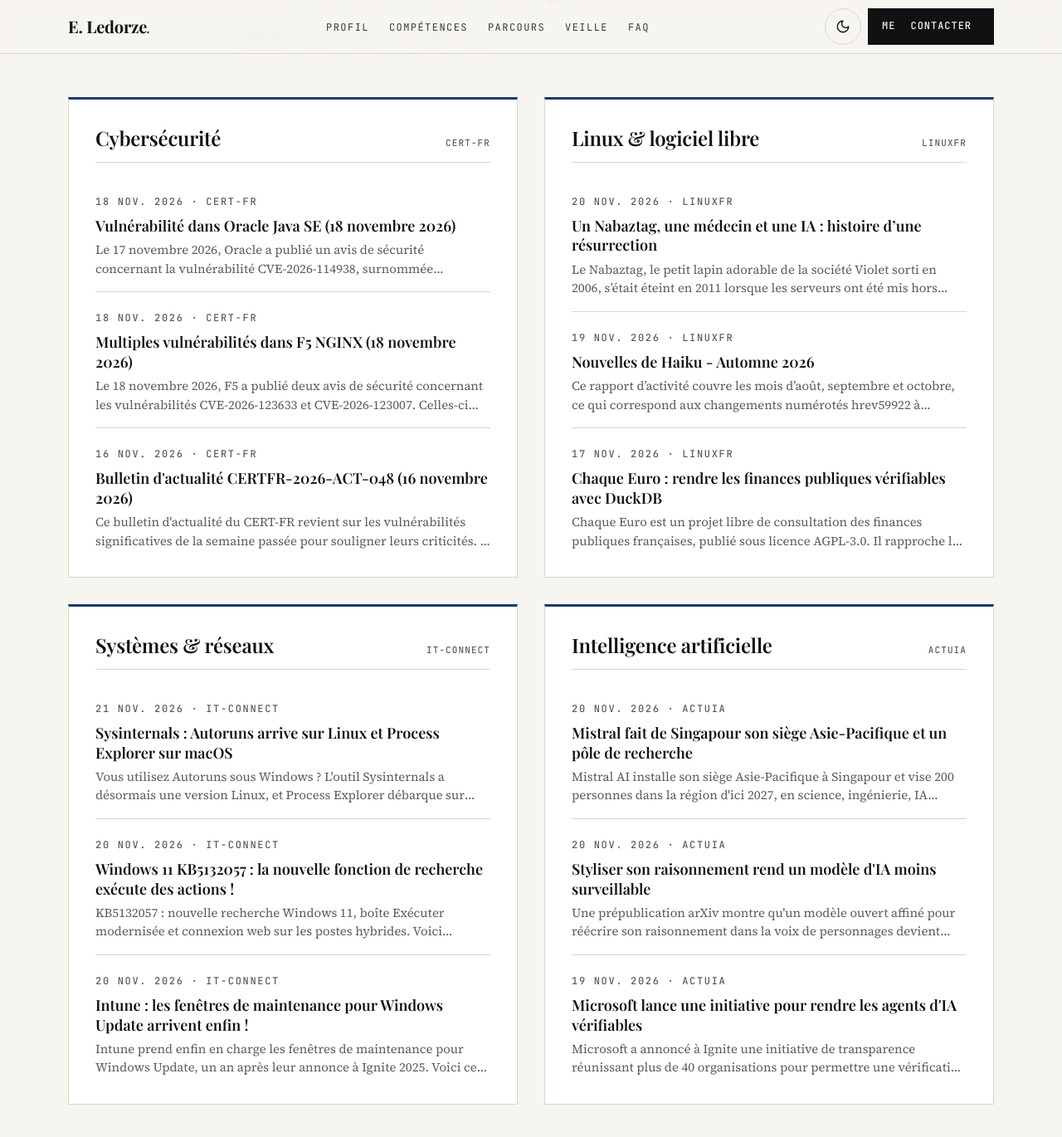
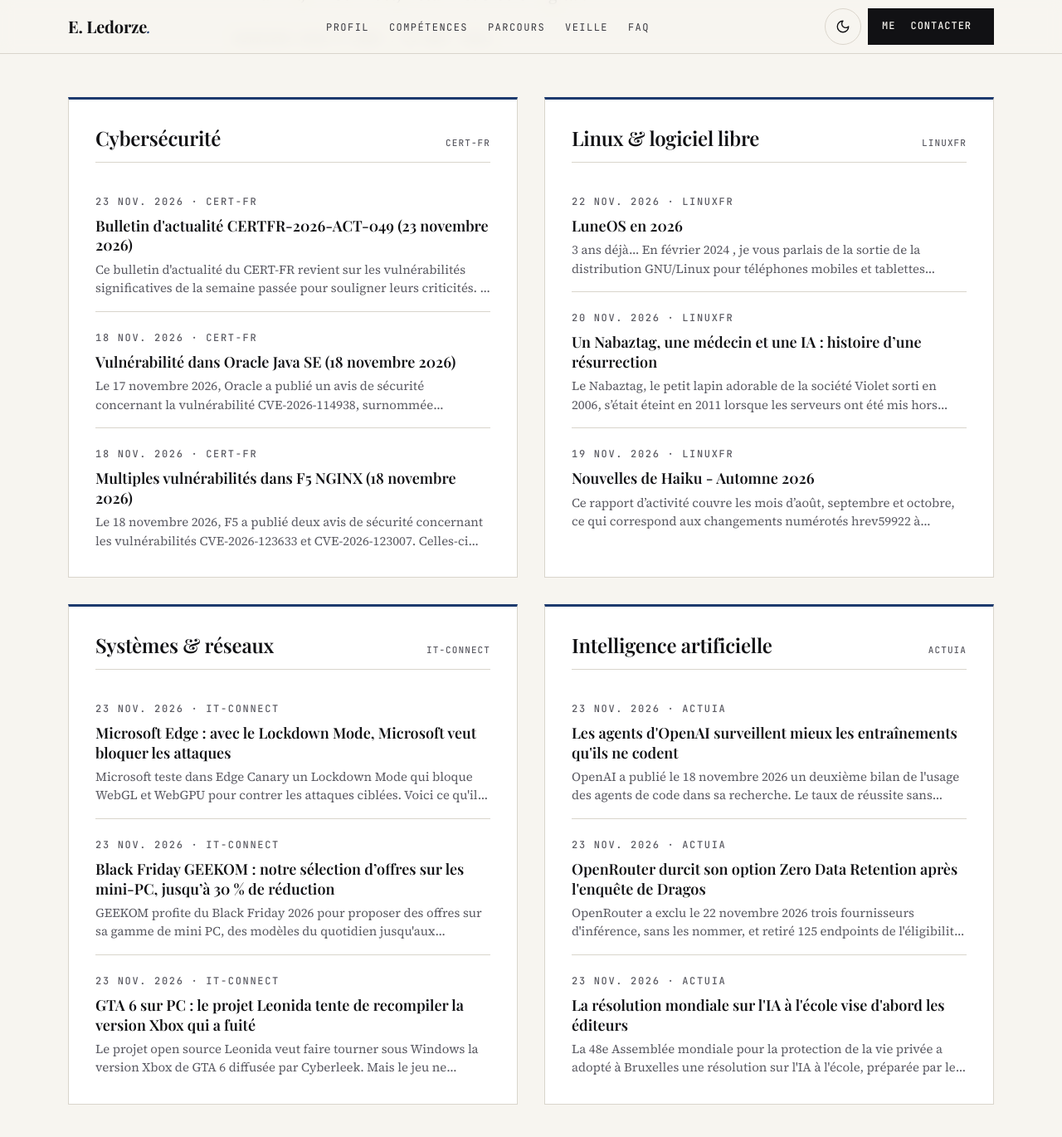
Before and after one commit to TheDringe54-lab/TheDringe54-lab.github.io, a Jekyll site: the page built from index.html, in a window 1280 px wide and 1400 px high, scrolled down 4307 px. Shown: the top 1370 px of the window at 83% size. Built offline with Jekyll 4.4.1, drawn with Linux system fonts in a browser that asks for light colours.

Commit message:
Veille techno : mise à jour automatique

```diff
--- a/_data/veille.json
+++ b/_data/veille.json
@@ -1,11 +1,18 @@
 {
-  "mise_a_jour": "2026-11-21",
+  "mise_a_jour": "2026-11-23",
   "themes": [
     {
       "id": "cyber",
       "titre": "Cybersécurité",
       "titre_en": "Cybersecurity",
       "articles": [
+        {
+          "titre": "Bulletin d'actualité CERTFR-2026-ACT-049 (23 novembre 2026)",
+          "lien": "https://www.cert.cyber.gouv.fr/actualite/CERTFR-2026-ACT-049/",
+          "source": "CERT-FR",
+          "date": "2026-11-23",
+          "resume": "Ce bulletin d'actualité du CERT-FR revient sur les vulnérabilités significatives de la semaine passée pour souligner leurs criticités. Il ne remplace pas…"
+        },
         {
           "titre": "Vulnérabilité dans Oracle Java SE (18 novembre 2026)",
           "lien": "https://www.cert.cyber.gouv.fr/alerte/CERTFR-2026-ALE-016/",
@@ -19,13 +26,6 @@
           "source": "CERT-FR",
           "date": "2026-11-18",
           "resume": "Le 18 novembre 2026, F5 a publié deux avis de sécurité concernant les vulnérabilités CVE-2026-123633 et CVE-2026-123007. Celles-ci affectent NGINX Open Source…"
-        },
-        {
-          "titre": "Bulletin d'actualité CERTFR-2026-ACT-048 (16 novembre 2026)",
-          "lien": "https://www.cert.cyber.gouv.fr/actualite/CERTFR-2026-ACT-048/",
-          "source": "CERT-FR",
-          "date": "2026-11-16",
-          "resume": "Ce bulletin d'actualité du CERT-FR revient sur les vulnérabilités significatives de la semaine passée pour souligner leurs criticités. Il ne remplace pas…"
         }
       ]
     },
@@ -34,6 +34,13 @@
       "titre": "Linux & logiciel libre",
       "titre_en": "Linux & open source",
       "articles": [
+        {
+          "titre": "LuneOS en 2026",
+          "lien": "https://linuxfr.org/news/luneos-en-2026",
+          "source": "LinuxFR",
+          "date": "2026-11-22",
+          "resume": "3 ans déjà… En février 2024 , je vous parlais de la sortie de la distribution GNU/Linux pour téléphones mobiles et tablettes LuneOS « Eiskaffe ». Dans cette…"
+        },
         {
           "titre": "Un Nabaztag, une médecin et une IA : histoire d’une résurrection",
           "lien": "https://linuxfr.org/news/un-nabaztag-une-medecin-et-une-ia-histoire-d-une-resurrection",
@@ -47,13 +54,6 @@
           "source": "LinuxFR",
           "date": "2026-11-19",
           "resume": "Ce rapport d’activité couvre les mois d’août, septembre et octobre, ce qui correspond aux changements numérotés hrev59922 à hrev60317 dans le code source de…"
-        },
-        {
-          "titre": "Chaque Euro : rendre les finances publiques vérifiables avec DuckDB",
-          "lien": "https://linuxfr.org/news/chaque-euro-rendre-les-finances-publiques-verifiables-avec-duckdb",
-          "source": "LinuxFR",
-          "date": "2026-11-17",
-          "resume": "Chaque Euro est un projet libre de consultation des finances publiques françaises, publié sous licence AGPL-3.0. Il rapproche les données de leurs producteurs…"
         }
       ]
     },
@@ -63,25 +63,25 @@
       "titre_en": "Systems & networks",
       "articles": [
         {
-          "titre": "Sysinternals : Autoruns arrive sur Linux et Process Explorer sur macOS",
-          "lien": "https://www.it-connect.fr/sysinternals-autoruns-linux-process-explorer-macos/",
+          "titre": "Microsoft Edge : avec le Lockdown Mode, Microsoft veut bloquer les attaques",
+          "lien": "https://www.it-connect.fr/edge-lockdown-mode-webgl-webgpu/",
           "source": "IT-Connect",
-          "date": "2026-11-21",
-          "resume": "Vous utilisez Autoruns sous Windows ? L'outil Sysinternals a désormais une version Linux, et Process Explorer débarque sur macOS. Voici ce qu'il faut retenir…"
+          "date": "2026-11-23",
+          "resume": "Microsoft teste dans Edge Canary un Lockdown Mode qui bloque WebGL et WebGPU pour contrer les attaques ciblées. Voici ce qu'il faut savoir sur ce mode. Le post…"
         },
         {
-          "titre": "Windows 11 KB5132057 : la nouvelle fonction de recherche exécute des actions !",
-          "lien": "https://www.it-connect.fr/windows-11-kb5132057-nouvelle-recherche-connexion-web/",
+          "titre": "Black Friday GEEKOM : notre sélection d’offres sur les mini-PC, jusqu’à 30 % de réduction",
+          "lien": "https://www.it-connect.fr/black-friday-geekom-notre-selection-doffres-sur-les-mini-pc-jusqua-30-de-reduction/",
           "source": "IT-Connect",
-          "date": "2026-11-20",
-          "resume": "KB5132057 : nouvelle recherche Windows 11, boîte Exécuter modernisée et connexion web sur les postes hybrides. Voici l'essentiel à savoir sur cette mise à…"
+          "date": "2026-11-23",
+          "resume": "GEEKOM profite du Black Friday 2026 pour proposer des offres sur sa gamme de mini PC, des modèles du quotidien jusqu'aux machines les plus performantes. Le…"
         },
         {
-          "titre": "Intune : les fenêtres de maintenance pour Windows Update arrivent enfin !",
-          "lien": "https://www.it-connect.fr/intune-fenetres-de-maintenance-windows-update/",
+          "titre": "GTA 6 sur PC : le projet Leonida tente de recompiler la version Xbox qui a fuité",
+          "lien": "https://www.it-connect.fr/gta-6-pc-leonida-fuite-xbox-cyberleek/",
           "source": "IT-Connect",
-          "date": "2026-11-20",
-          "resume": "Intune prend enfin en charge les fenêtres de maintenance pour Windows Update, un an après leur annonce à Ignite 2025. Voici ce qu'il faut savoir. Le post…"
+          "date": "2026-11-23",
+          "resume": "Le projet open source Leonida veut faire tourner sous Windows la version Xbox de GTA 6 diffusée par Cyberleek. Mais le jeu ne démarre pas encore. Le post GTA 6…"
         }
       ]
     },
@@ -91,25 +91,25 @@
       "titre_en": "Artificial intelligence",
       "articles": [
         {
-          "titre": "Mistral fait de Singapour son siège Asie-Pacifique et un pôle de recherche",
-          "lien": "https://www.actuia.com/actualite/mistral-fait-de-singapour-son-siege-asie-pacifique-et-un-pole-de-recherche/",
+          "titre": "Les agents d'OpenAI surveillent mieux les entraînements qu'ils ne codent",
+          "lien": "https://www.actuia.com/actualite/les-agents-dopenai-surveillent-mieux-les-entrainements-quils-ne-codent/",
           "source": "ActuIA",
-          "date": "2026-11-20",
-          "resume": "Mistral AI installe son siège Asie-Pacifique à Singapour et vise 200 personnes dans la région d'ici 2027, en science, ingénierie, IA appliquée et robotique. Le…"
+          "date": "2026-11-23",
+          "resume": "OpenAI a publié le 18 novembre 2026 un deuxième bilan de l'usage des agents de code dans sa recherche. Le taux de réussite sans intervention varie selon la…"
         },
         {
-          "titre": "Styliser son raisonnement rend un modèle d'IA moins surveillable",
-          "lien": "https://www.actuia.com/actualite/styliser-son-raisonnement-rend-un-modele-dia-moins-surveillable/",
+          "titre": "OpenRouter durcit son option Zero Data Retention après l'enquête de Dragos",
+          "lien": "https://www.actuia.com/actualite/openrouter-durcit-son-option-zero-data-retention-apres-lenquete-de-dragos/",
           "source": "ActuIA",
-          "date": "2026-11-20",
-          "resume": "Une prépublication arXiv montre qu'un modèle ouvert affiné pour réécrire son raisonnement dans la voix de personnages devient moins lisible par un moniteur…"
+          "date": "2026-11-23",
+          "resume": "OpenRouter a exclu le 22 novembre 2026 trois fournisseurs d'inférence, sans les nommer, et retiré 125 endpoints de l'éligibilité Zero Data Retention (ZDR)…"
         },
         {
-          "titre": "Microsoft lance une initiative pour rendre les agents d'IA vérifiables",
-          "lien": "https://www.actuia.com/actualite/microsoft-lance-une-initiative-pour-rendre-les-agents-dia-verifiables/",
+          "titre": "La résolution mondiale sur l'IA à l'école vise d'abord les éditeurs",
+          "lien": "https://www.actuia.com/actualite/la-resolution-mondiale-sur-lia-a-lecole-vise-dabord-les-editeurs/",
           "source": "ActuIA",
-          "date": "2026-11-19",
-          "resume": "Microsoft a annoncé à Ignite une initiative de transparence réunissant plus de 40 organisations pour permettre une vérification indépendante des agents d'IA…"
+          "date": "2026-11-23",
+          "resume": "La 48e Assemblée mondiale pour la protection de la vie privée a adopté à Bruxelles une résolution sur l'IA à l'école, préparée par le groupe de travail que…"
         }
       ]
     }
```
